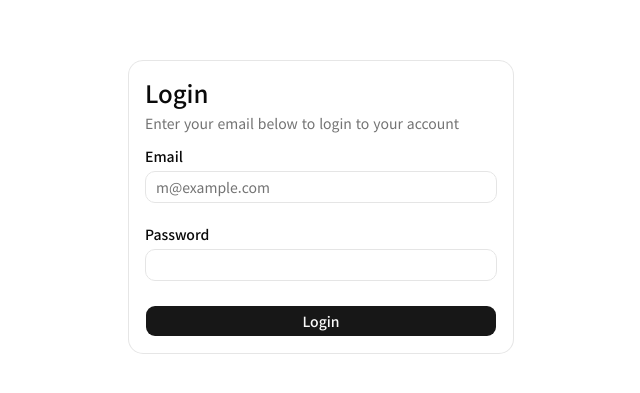
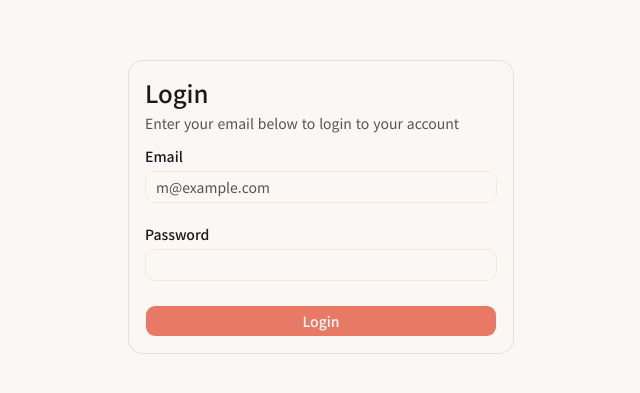
Before and after one commit to HKoiKoi/hkoikoi-dev, a Next.js app: page /auth/login in a window 1280 px wide. Shown: the part 193-586 px from the top of the page, without its empty margins (319-959 px from the left). Built offline with nearby package versions, Linux system fonts and the light colour scheme; no server answers.

Commit message:
feat(app): tweakcn 기반 색상 테마 적용
- 라이트·다크 색상 토큰(background, primary, sidebar, chart 등)을 oklch 값으로 교체
- 폰트, radius, 그림자 토큰은 기존 값 유지

Co-Authored-By: Claude Sonnet 5.5 <noreply@anthropic.com>

```diff
--- a/app/globals.css
+++ b/app/globals.css
@@ -48,72 +48,72 @@
 }
 
 :root {
-  --background: oklch(1 0 0);
-  --foreground: oklch(0.145 0 0);
-  --card: oklch(1 0 0);
-  --card-foreground: oklch(0.145 0 0);
-  --popover: oklch(1 0 0);
-  --popover-foreground: oklch(0.145 0 0);
-  --primary: oklch(0.205 0 0);
-  --primary-foreground: oklch(0.985 0 0);
-  --secondary: oklch(0.97 0 0);
-  --secondary-foreground: oklch(0.205 0 0);
-  --muted: oklch(0.97 0 0);
-  --muted-foreground: oklch(0.556 0 0);
-  --accent: oklch(0.97 0 0);
-  --accent-foreground: oklch(0.205 0 0);
-  --destructive: oklch(0.577 0.245 27.325);
-  --border: oklch(0.922 0 0);
-  --input: oklch(0.922 0 0);
-  --ring: oklch(0.708 0 0);
-  --chart-1: oklch(0.87 0 0);
-  --chart-2: oklch(0.556 0 0);
-  --chart-3: oklch(0.439 0 0);
-  --chart-4: oklch(0.371 0 0);
-  --chart-5: oklch(0.269 0 0);
+  --background: oklch(0.9779 0.0042 56.3756);
+  --foreground: oklch(0.2178 0 0);
+  --card: oklch(0.9779 0.0042 56.3756);
+  --card-foreground: oklch(0.2178 0 0);
+  --popover: oklch(0.9779 0.0042 56.3756);
+  --popover-foreground: oklch(0.2178 0 0);
+  --primary: oklch(0.6995 0.1404 32.0718);
+  --primary-foreground: oklch(1 0 0);
+  --secondary: oklch(0.9527 0.019 29.5466);
+  --secondary-foreground: oklch(0.3186 0.0152 232.231);
+  --muted: oklch(0.9431 0.0068 53.4442);
+  --muted-foreground: oklch(0.4444 0.0096 73.639);
+  --accent: oklch(0.9619 0.058 95.6174);
+  --accent-foreground: oklch(0.3958 0.1331 25.723);
+  --destructive: oklch(0.4437 0.1613 26.8994);
+  --border: oklch(0.9355 0.0324 80.9937);
+  --input: oklch(0.9355 0.0324 80.9937);
+  --ring: oklch(0.465 0.147 24.9381);
+  --chart-1: oklch(0.5054 0.1905 27.5181);
+  --chart-2: oklch(0.465 0.147 24.9381);
+  --chart-3: oklch(0.3958 0.1331 25.723);
+  --chart-4: oklch(0.5553 0.1455 48.9975);
+  --chart-5: oklch(0.4732 0.1247 46.2007);
   --radius: 0.625rem;
-  --sidebar: oklch(0.985 0 0);
-  --sidebar-foreground: oklch(0.145 0 0);
-  --sidebar-primary: oklch(0.205 0 0);
-  --sidebar-primary-foreground: oklch(0.985 0 0);
-  --sidebar-accent: oklch(0.97 0 0);
-  --sidebar-accent-foreground: oklch(0.205 0 0);
-  --sidebar-border: oklch(0.922 0 0);
-  --sidebar-ring: oklch(0.708 0 0);
+  --sidebar: oklch(0.9779 0.0042 56.3756);
+  --sidebar-foreground: oklch(0.2178 0 0);
+  --sidebar-primary: oklch(0.6995 0.1404 32.0718);
+  --sidebar-primary-foreground: oklch(1 0 0);
+  --sidebar-accent: oklch(0.9619 0.058 95.6174);
+  --sidebar-accent-foreground: oklch(0.3958 0.1331 25.723);
+  --sidebar-border: oklch(0.9355 0.0324 80.9937);
+  --sidebar-ring: oklch(0.465 0.147 24.9381);
 }
 
 .dark {
-  --background: oklch(0.145 0 0);
-  --foreground: oklch(0.985 0 0);
-  --card: oklch(0.205 0 0);
-  --card-foreground: oklch(0.985 0 0);
-  --popover: oklch(0.205 0 0);
-  --popover-foreground: oklch(0.985 0 0);
-  --primary: oklch(0.922 0 0);
-  --primary-foreground: oklch(0.205 0 0);
-  --secondary: oklch(0.269 0 0);
-  --secondary-foreground: oklch(0.985 0 0);
-  --muted: oklch(0.269 0 0);
-  --muted-foreground: oklch(0.708 0 0);
-  --accent: oklch(0.269 0 0);
-  --accent-foreground: oklch(0.985 0 0);
-  --destructive: oklch(0.704 0.191 22.216);
-  --border: oklch(1 0 0 / 10%);
-  --input: oklch(1 0 0 / 15%);
-  --ring: oklch(0.556 0 0);
-  --chart-1: oklch(0.87 0 0);
-  --chart-2: oklch(0.556 0 0);
-  --chart-3: oklch(0.439 0 0);
-  --chart-4: oklch(0.371 0 0);
-  --chart-5: oklch(0.269 0 0);
-  --sidebar: oklch(0.205 0 0);
-  --sidebar-foreground: oklch(0.985 0 0);
-  --sidebar-primary: oklch(0.488 0.243 264.376);
-  --sidebar-primary-foreground: oklch(0.985 0 0);
-  --sidebar-accent: oklch(0.269 0 0);
-  --sidebar-accent-foreground: oklch(0.985 0 0);
-  --sidebar-border: oklch(1 0 0 / 10%);
-  --sidebar-ring: oklch(0.556 0 0);
+  --background: oklch(0.2161 0.0061 56.0434);
+  --foreground: oklch(0.9699 0.0013 106.4238);
+  --card: oklch(0.3186 0.0152 232.231);
+  --card-foreground: oklch(0.9699 0.0013 106.4238);
+  --popover: oklch(0.2685 0.0063 34.2976);
+  --popover-foreground: oklch(0.9699 0.0013 106.4238);
+  --primary: oklch(0.6995 0.1404 32.0718);
+  --primary-foreground: oklch(0.9779 0.0042 56.3756);
+  --secondary: oklch(0.5943 0.0666 196.8146);
+  --secondary-foreground: oklch(0.9731 0.0085 197.017);
+  --muted: oklch(0.2291 0.006 56.0708);
+  --muted-foreground: oklch(0.8687 0.0043 56.366);
+  --accent: oklch(0.5553 0.1455 48.9975);
+  --accent-foreground: oklch(0.9619 0.058 95.6174);
+  --destructive: oklch(0.6368 0.2078 25.3313);
+  --border: oklch(0.3741 0.0087 67.5582);
+  --input: oklch(0.3741 0.0087 67.5582);
+  --ring: oklch(0.5054 0.1905 27.5181);
+  --chart-1: oklch(0.7106 0.1661 22.2162);
+  --chart-2: oklch(0.6368 0.2078 25.3313);
+  --chart-3: oklch(0.5771 0.2152 27.325);
+  --chart-4: oklch(0.8369 0.1644 84.4286);
+  --chart-5: oklch(0.7686 0.1647 70.0804);
+  --sidebar: oklch(0.2161 0.0061 56.0434);
+  --sidebar-foreground: oklch(0.9699 0.0013 106.4238);
+  --sidebar-primary: oklch(0.6995 0.1404 32.0718);
+  --sidebar-primary-foreground: oklch(0.9779 0.0042 56.3756);
+  --sidebar-accent: oklch(0.5553 0.1455 48.9975);
+  --sidebar-accent-foreground: oklch(0.9619 0.058 95.6174);
+  --sidebar-border: oklch(0.3741 0.0087 67.5582);
+  --sidebar-ring: oklch(0.5054 0.1905 27.5181);
 }
 
 @layer base {
```
